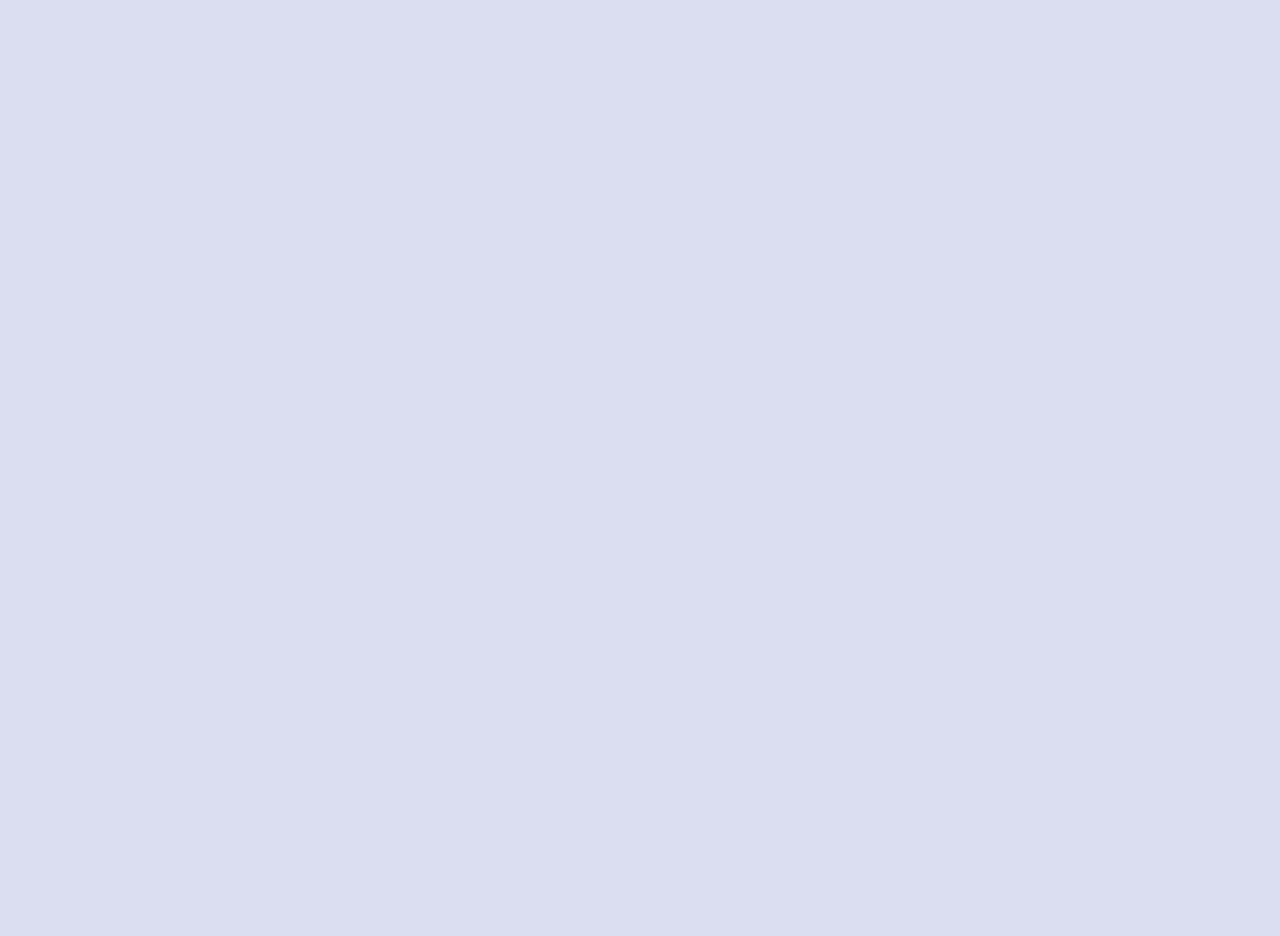
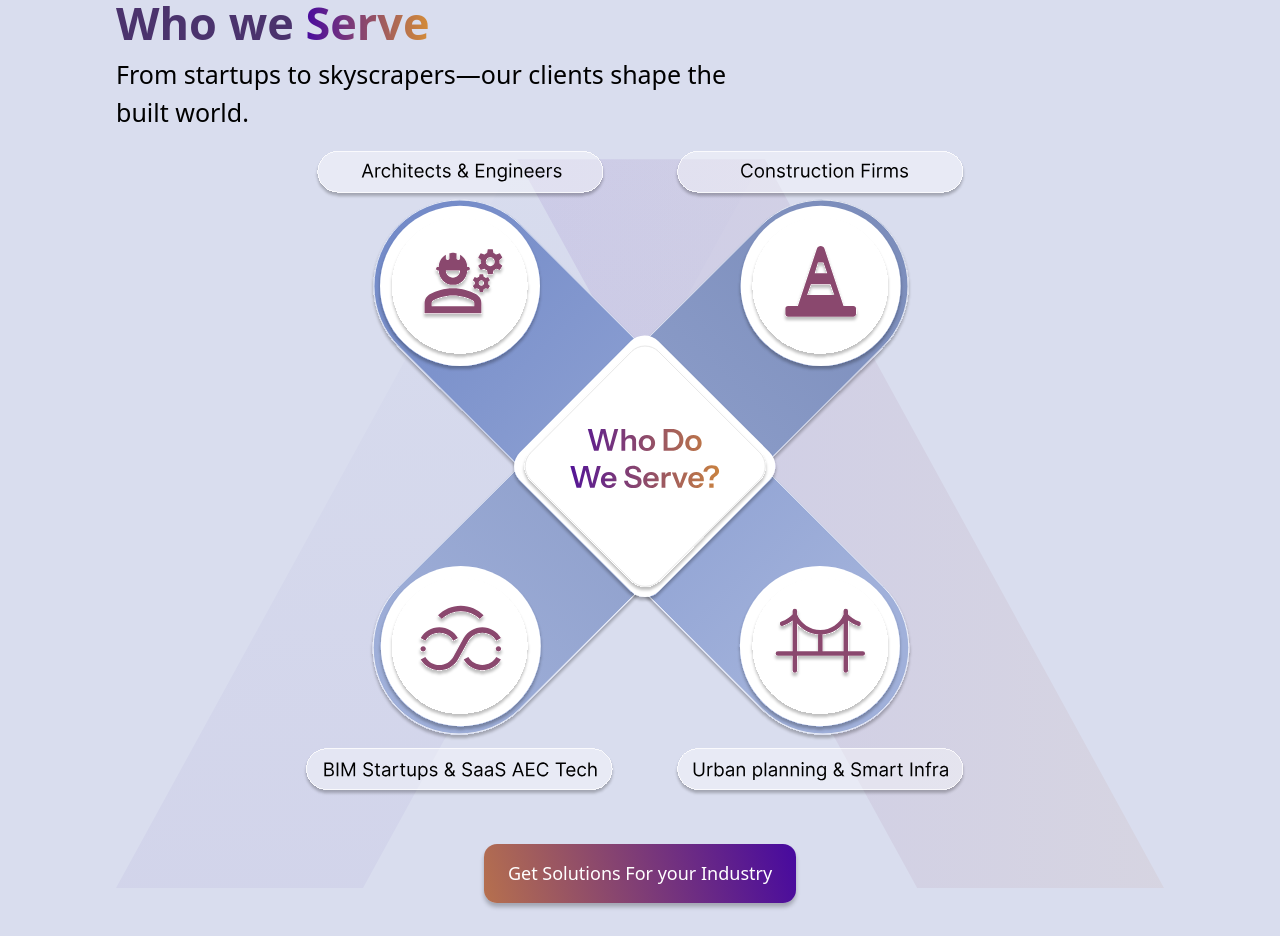
Before and after one commit to Pal-Yogesh/aec-horizon, a Next.js app: page / in a window 1280 px wide. Shown: the part 2360-3296 px from the top of the page. Before the commit the page ends 2320 px from the top, so only its background shows below. Built offline with nearby package versions, Linux system fonts and the light colour scheme.

Commit message:
who we serve

```diff
--- a/app/page.js
+++ b/app/page.js
@@ -1,6 +1,7 @@
 import Banner from "@/components/Banner";
 import Navbar from "@/components/Navbar";
 import Services from "@/components/Services";
+import WhoWeServe from "@/components/WhoWeServe";
 import WhyChoose from "@/components/WhyChoose";
 
 export default function Home() {
@@ -10,6 +11,7 @@ export default function Home() {
     <Banner />
     <WhyChoose />
     <Services />
+    <WhoWeServe />
     </>
 
   );
--- a/components/Services.jsx
+++ b/components/Services.jsx
@@ -7,7 +7,7 @@ const Services = () => {
       <div className="px-[116px] pt-24 bg-[#DBE0F3]">
         <div>
           <div>
-            <h1 className="font-bold text-[45px] tet-[#4B336D] pb-9">
+            <h1 className="font-bold text-[45px] text-[#4B336D] pb-9">
               Our <span className="gradient-text">Services</span>
             </h1>
           </div>
--- /dev/null
+++ b/components/WhoWeServe.jsx
@@ -0,0 +1,47 @@
+import Image from "next/image";
+import React from "react";
+
+const WhoWeServe = () => {
+  return (
+    <>
+      <div className="px-[116px] pt-20">
+        <div>
+          <div>
+            <div>
+              <h1 className="font-bold text-[45px] text-[#4B336D] ">
+                Who we <span className="gradient-text">Serve</span>
+              </h1>
+              <p className="text-[#000000] text-[25px]">
+                From startups to skyscrapers—our clients shape the <br /> built
+                world.
+              </p>
+            </div>
+            <div className="pt-5">
+              <Image
+                src="/weserve.svg"
+                alt="serve"
+                width={1000}
+                height={1000}
+                className="w-full h-[100%] object-cover"
+              />
+              <div className="flex justify-center items-center pt-12 relative">
+                <button
+                  className="text-white text-[18px] px-6 py-4 rounded-[13px] shadow-xl absolute -top-11 cursor-pointer  "
+                  style={{
+                    background:
+                      "linear-gradient(-106.4deg, #47099F 0.28%, #F8AD1D 158.99%)",
+                    boxShadow: "0px 4px 4px 0px #00000040",
+                  }}
+                >
+                  Get Solutions For your Industry
+                </button>
+              </div>
+            </div>
+          </div>
+        </div>
+      </div>
+    </>
+  );
+};
+
+export default WhoWeServe;
--- a/components/WhyChoose.jsx
+++ b/components/WhyChoose.jsx
@@ -87,7 +87,7 @@ const WhyChoose = () => {
         </div>
         <div className="flex justify-center items-center pt-12">
           <button
-            className="text-white text-[18px] px-6 py-4 rounded-[13px] shadow-xl"
+            className="text-white text-[18px] px-6 py-4 rounded-[13px] shadow-xl cursor-pointer"
             style={{
               background:
                 "linear-gradient(-106.4deg, #47099F 0.28%, #F8AD1D 158.99%)",
```
Also changed, not shown: public/weserve.svg (added).
